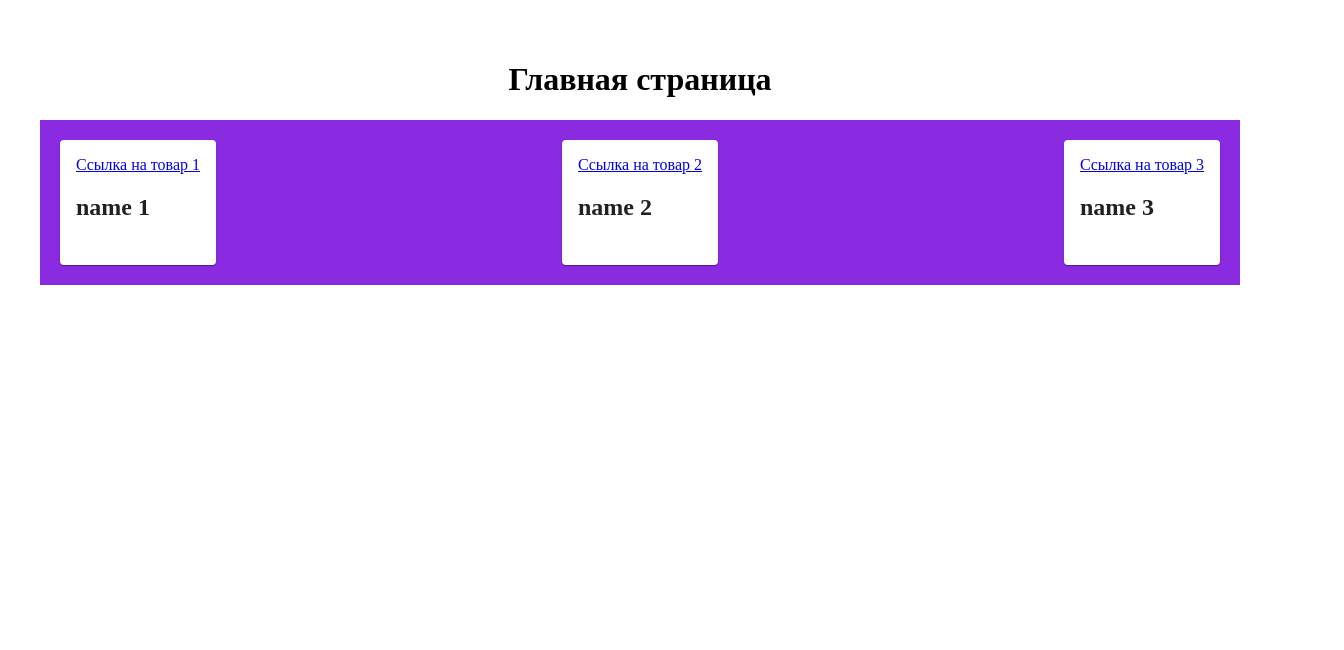
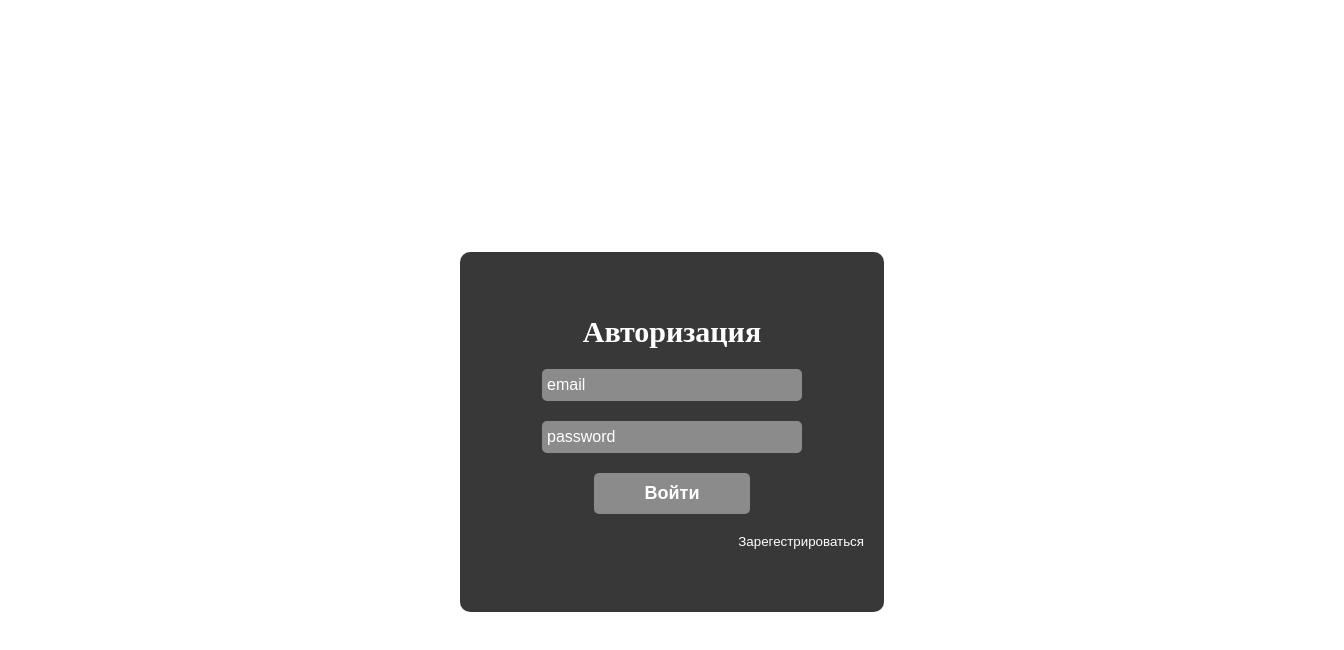
Before and after one commit to vldstkn/hakaton, a React (Vite) app in the folder Frontend/: page /auth in a window 1280 px wide. Shown: the top 650 px of the page, 1344 px wide, since content can reach past the window. Built offline with nearby package versions, Linux system fonts and the light colour scheme.

Commit message:
Create Auth page

```diff
--- a/Frontend/package.json
+++ b/Frontend/package.json
@@ -14,8 +14,11 @@
     "@emotion/styled": "^11.13.5",
     "@fontsource/roboto": "^5.1.0",
     "@mui/material": "^6.1.9",
+    "clsx": "^2.1.1",
     "react": "^18.3.1",
     "react-dom": "^18.3.1",
+    "react-hook-form": "^7.53.2",
+    "react-hot-toast": "^2.4.1",
     "react-router-dom": "^7.0.1"
   },
   "devDependencies": {
--- a/Frontend/src/app/App.tsx
+++ b/Frontend/src/app/App.tsx
@@ -2,6 +2,7 @@ import './App.css'
 import ProductList from '../pages/product-list/ProductList';
 import { BrowserRouter, Routes, Route } from 'react-router-dom';
 import ProductPage from '../pages/product-page/ProductPage';
+import AuthPage from '../pages/auth/AuthPage';
 
 export default function App() {
 
@@ -11,6 +12,7 @@ export default function App() {
       <Routes>
         <Route path="*" element={<ProductList />} />
         <Route path="product/:id" element={<ProductPage/>} />
+        <Route path="auth" element={<AuthPage/>} />
       </Routes>
     </BrowserRouter>
 
--- a/Frontend/src/index.css
+++ b/Frontend/src/index.css
@@ -1,4 +1,21 @@
-/*styles for all app*/
-:root {
-
+*{
+    margin: 0;
+    padding: 0;
 }
+a{
+    text-decoration: none;
+}
+#root{
+    padding: 0;
+}
+html, body, #root{
+    width: 100%;
+    height: 100%;
+}
+input{
+    outline: none;
+    border: none;
+}
+button{
+    cursor: pointer;
+}
--- a/Frontend/src/index.tsx
+++ b/Frontend/src/index.tsx
@@ -1,5 +1,6 @@
 import { StrictMode } from 'react'
 import { createRoot } from 'react-dom/client'
+import { Toaster } from 'react-hot-toast';
 import './index.css'
 import App from './app/App.tsx'
 import '@fontsource/roboto/300.css';
@@ -10,5 +11,11 @@ import '@fontsource/roboto/700.css';
 createRoot(document.getElementById('root')!).render(
   <StrictMode>
     <App />
+    <Toaster position='bottom-right' toastOptions={{
+        style: {
+          background: '#363636',
+          color: '#fff',
+        }
+    }}/>
   </StrictMode>
 )
--- /dev/null
+++ b/Frontend/src/pages/auth/AuthPage.module.css
@@ -0,0 +1,76 @@
+.page{
+   width: 100%;
+   height: 100%;
+   display: flex;
+   align-items: center;
+   justify-content: center;
+   flex-direction: column;
+}
+.title{
+    font-size: 30px;
+}
+
+.form-wrap{
+    display: flex;
+    flex-direction: column;
+    align-items: center;
+    justify-content: center;
+    background: rgb(56, 56, 56);
+    border-radius: 10px;
+    padding: 20px;
+    gap: 20px;
+    color: white;
+    width: 30%;
+    height: 40%;
+    max-height: 400px;
+    min-height: 300px;
+    min-width: 250px;
+    max-width: 400px;
+}
+
+.form{
+    display: flex;
+    align-items: center;
+    justify-content: center;
+    flex-direction: column;
+    gap: 20px;
+}
+
+.input{
+    padding: 7px 5px;
+    color: white;
+    background: rgb(139, 139, 139);
+    border-radius: 5px;
+    outline: none;
+    border: none;
+    font-size: 16px;
+    width: 250px;
+}
+
+.input::placeholder{
+    color: white;
+    font-size: 16px;
+}
+.button{
+    padding: 10px;
+    width: 60%;
+    border-radius: 5px;
+    text-transform: capitalize;
+    background: rgb(139, 139, 139);
+    border: none;
+    color: white;
+    font-weight: 600;
+    font-size: 18px;
+}
+
+.btn-set-type{
+    text-transform: capitalize;
+    background: transparent;
+    color: white;
+    border: none;
+    align-self: flex-end;
+}
+
+.error{
+    color: rgb(240, 146, 13);
+}
--- /dev/null
+++ b/Frontend/src/pages/auth/AuthPage.tsx
@@ -0,0 +1,42 @@
+import { useState } from 'react'
+import styles from './AuthPage.module.css'
+import { useForm, SubmitHandler  } from 'react-hook-form'
+import toast from 'react-hot-toast'
+
+type AuthForm = {
+    email: string
+    password: string
+    name?: string
+}
+
+export default function AuthPage(){
+    const [isLogin, setIsLogin] = useState(true)
+    const {register, handleSubmit, formState: { errors }, reset} = useForm<AuthForm>({
+        mode: "onSubmit"
+    })
+
+    const onSubmit: SubmitHandler<AuthForm> = data => {
+        console.log("The data is being sent", data)
+        toast.success("Отправлено")
+        reset()
+    }
+
+
+    return <div className={styles['page']}>
+        <div className={styles['form-wrap']}>
+            <h2 className={styles['title']}>Авторизация</h2>
+            <form className={styles['form']} onSubmit={handleSubmit(onSubmit)}>
+                <input className={styles['input']} placeholder='email' type='email' {...register("email", { required: true })}/>
+                <input className={styles['input']} placeholder='password' type='password' {...register("password", { required: true })}/>
+                {!isLogin && <input className={styles['input']} placeholder='name' type='text' {...register("name", { required: true })}/>}
+                <button className={styles['button']}>{isLogin ? "войти" : "создать"}</button>
+                {errors.email && <span className={styles['error']}>Почта обязательна!</span>}
+                {errors.password && <span className={styles['error']}>Пароль обязательна!</span>}
+                {errors.name && <span className={styles['error']}>Имя обязательно!</span>}
+            </form>
+            <button className={styles['btn-set-type']} onClick={() => setIsLogin(!isLogin)}>
+                {isLogin ? "зарегестрироваться" : "войти"}
+            </button>
+        </div>
+    </div>
+}
```
Also changed, not shown: 1 other file (tests, documents, lock files or other folders).
